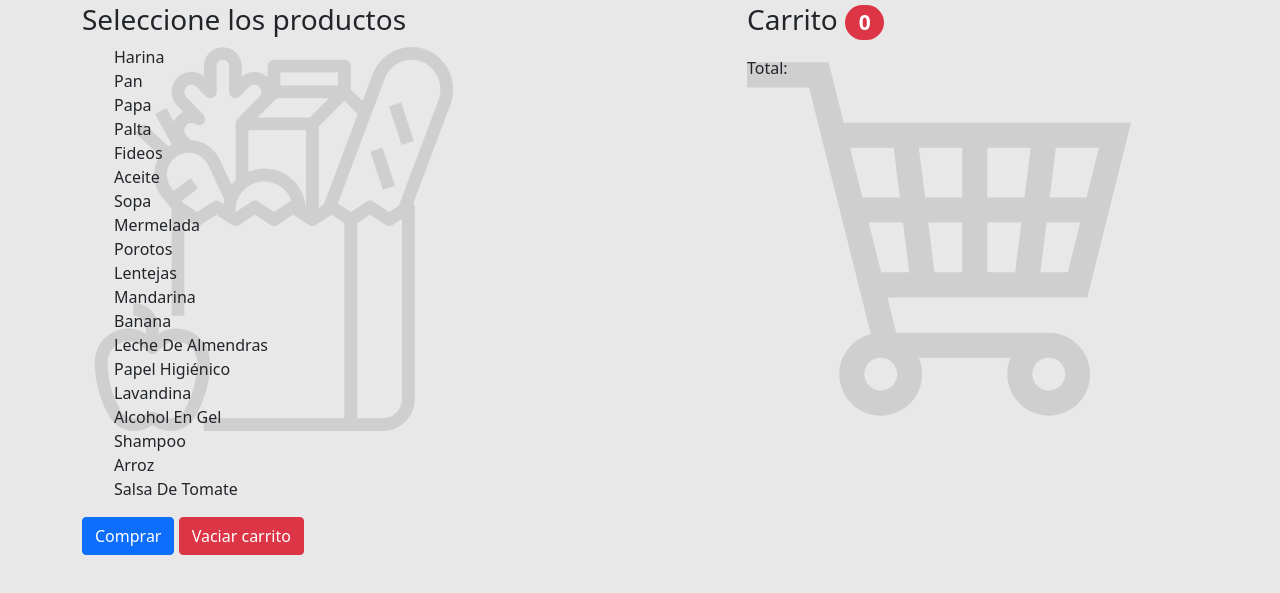
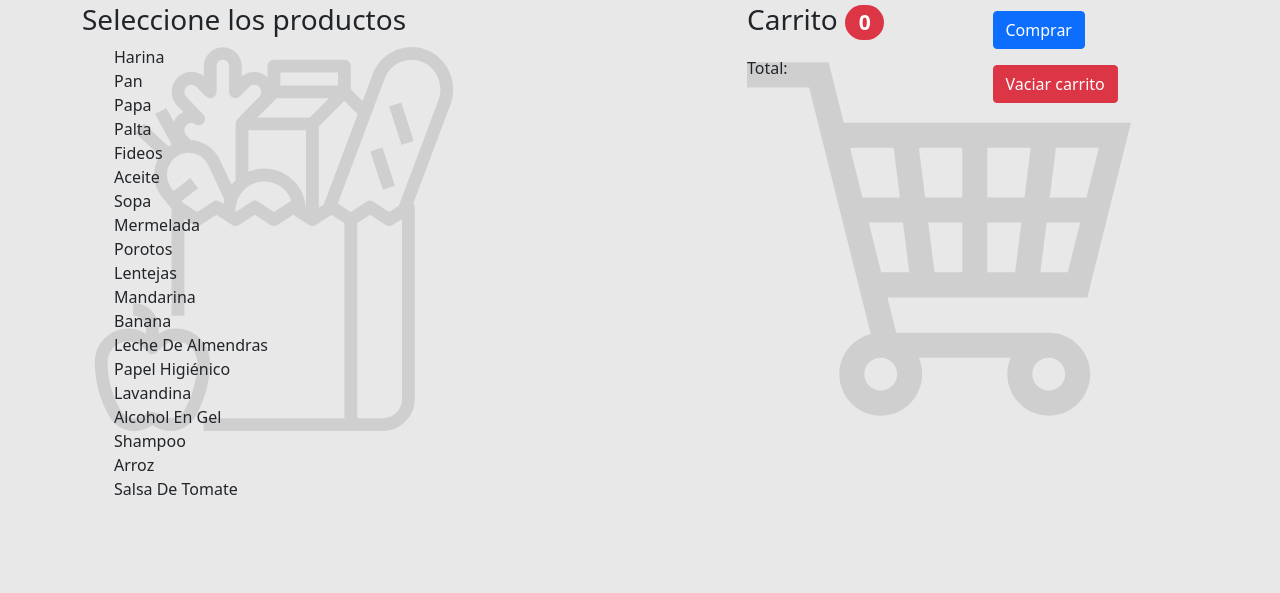
Before and after one commit to Janegro09/utn-fullstack-react, a plain HTML site: page Modulo2/tp2/index.html in a window 1280 px wide. Shown: the part 53-646 px from the top of the page. Drawn offline with nearby package versions, Linux system fonts and the light colour scheme.

Commit message:
se corrigen botones

```diff
--- a/Modulo2/tp2/index.html
+++ b/Modulo2/tp2/index.html
@@ -29,9 +29,11 @@
 
                 </div>
             </div>
+            <div class="col">
+                <div class="btn m-2 btn-primary" onClick="comprar()">Comprar</div>
+                <div class="btn m-2 btn-danger" onClick="vaciar()">Vaciar carrito</div>
+            </div>
         </div>
-        <div class="btn btn-primary" onClick="comprar()">Comprar</div>
-        <div class="btn btn-danger" onClick="vaciar()">Vaciar carrito</div>
     </div>
     <script src="js/productos.js"></script>
     <script src="js/script.js"></script>
```
